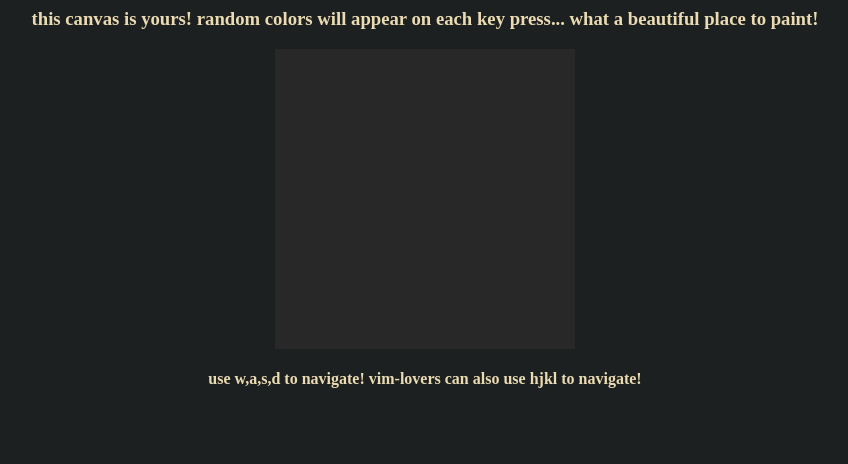
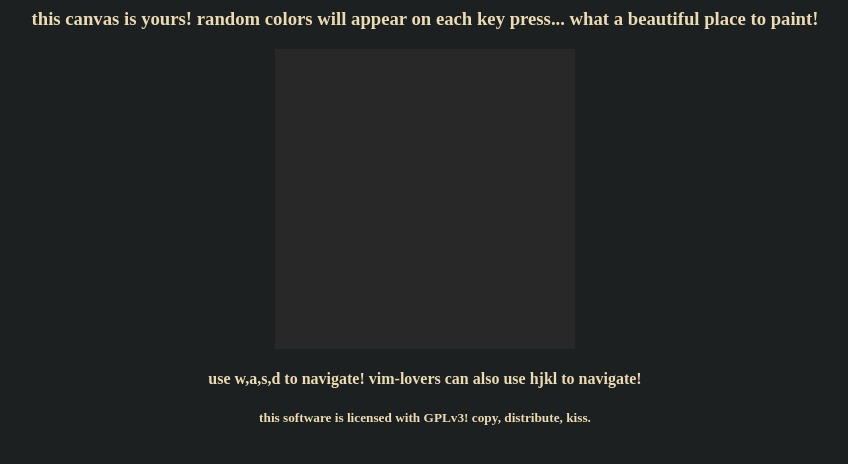
Before and after one commit to efe3535/painter, a website: page index.html in a window 1280 px wide. Shown: the whole page, without its empty margins (215-1063 px from the left). Drawn offline with Linux system fonts and the light colour scheme.

Commit message:
update index.html

```diff
--- a/index.html
+++ b/index.html
@@ -7,7 +7,8 @@
 		<h3  style="color: #ebdbb2; font-family: 'Iosevka';">this canvas is yours! random colors will appear on each key press... what a beautiful place to paint!</h3>
 			<canvas id="canvas" style="background-color: #282828; " width="300" height="300"></canvas>
 		<h4 style="color: #ebdbb2; font-family: 'Iosevka';">use w,a,s,d to navigate! vim-lovers can also use hjkl to navigate!</h4>
-		</center>
+		<h5 style="color: #ebdbb2; font-family: 'Iosevka';">this software is licensed with GPLv3! copy, distribute, kiss.</h5>
+	</center>
 		<script src="./main.js"></script>
 	</body>
 
```
